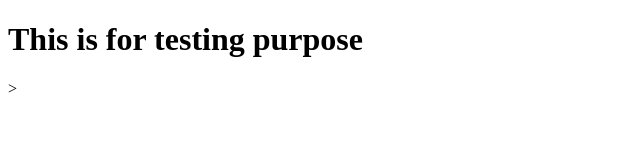
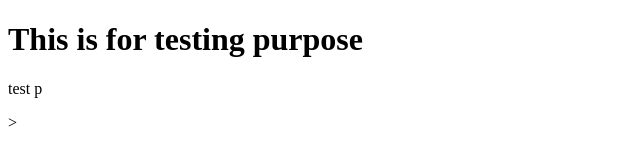
Before and after one commit to harsha-jesh/test-git, a plain HTML site: page index.html in a window 1280 px wide. Shown: the full height of the page, 0-640 px from the left. Drawn offline with Linux system fonts and the light colour scheme.

Commit message:
2nd commit

```diff
--- a/index.html
+++ b/index.html
@@ -5,5 +5,6 @@
 </head>
 <body>
 <h1>This is for testing purpose</h1>
+<p>test p</p>
 </body>
 </html>>
```
